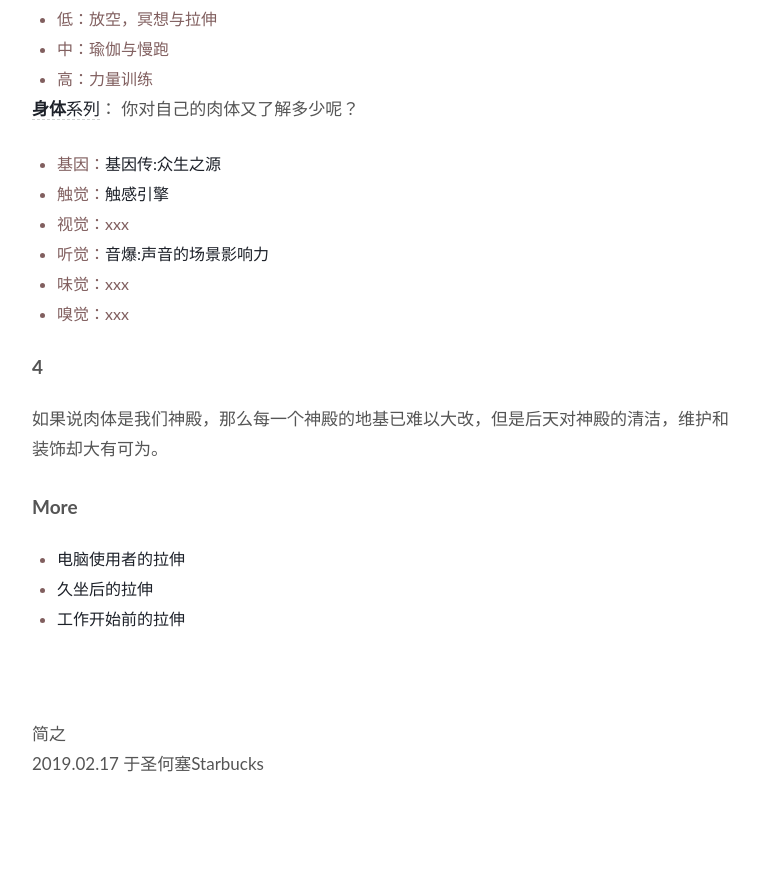
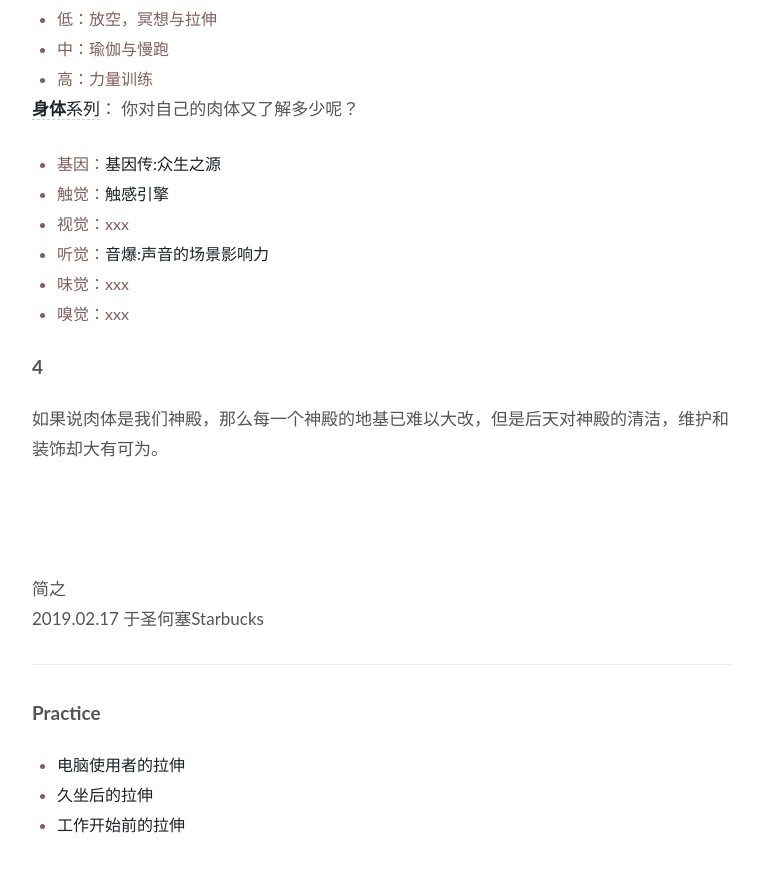
Before and after one commit to WillWang-X/willwang-x.github.io, a Jekyll site: the page built from _posts/2019-02-17-body.md, in a window 1280 px wide and 900 px high, scrolled down 1793 px. Shown: the top 872 px of the window, without its empty margins (258-1017 px from the left). Built offline with Jekyll 4.4.1, drawn with Linux system fonts in a browser that asks for light colours.

Commit message:
Update body

```diff
--- a/_posts/2019-02-17-body.md
+++ b/_posts/2019-02-17-body.md
@@ -74,14 +74,17 @@ published: true
 如果说肉体是我们神殿，那么每一个神殿的地基已难以大改，但是后天对神殿的清洁，维护和装饰却大有可为。
 
 
-## More
-
-* [电脑使用者的拉伸](https://i.imgur.com/qiMn1jD.jpg)
-* [久坐后的拉伸](https://i.imgur.com/SON5N9L.jpg)
-* [工作开始前的拉伸](https://i.imgur.com/JvmScjF.jpg)
-
 <br>
 <br>
 
 简之
 2019.02.17 于圣何塞Starbucks<br>
+
+
+----
+
+## Practice
+
+* [电脑使用者的拉伸](https://i.imgur.com/qiMn1jD.jpg)
+* [久坐后的拉伸](https://i.imgur.com/SON5N9L.jpg)
+* [工作开始前的拉伸](https://i.imgur.com/JvmScjF.jpg)
```
